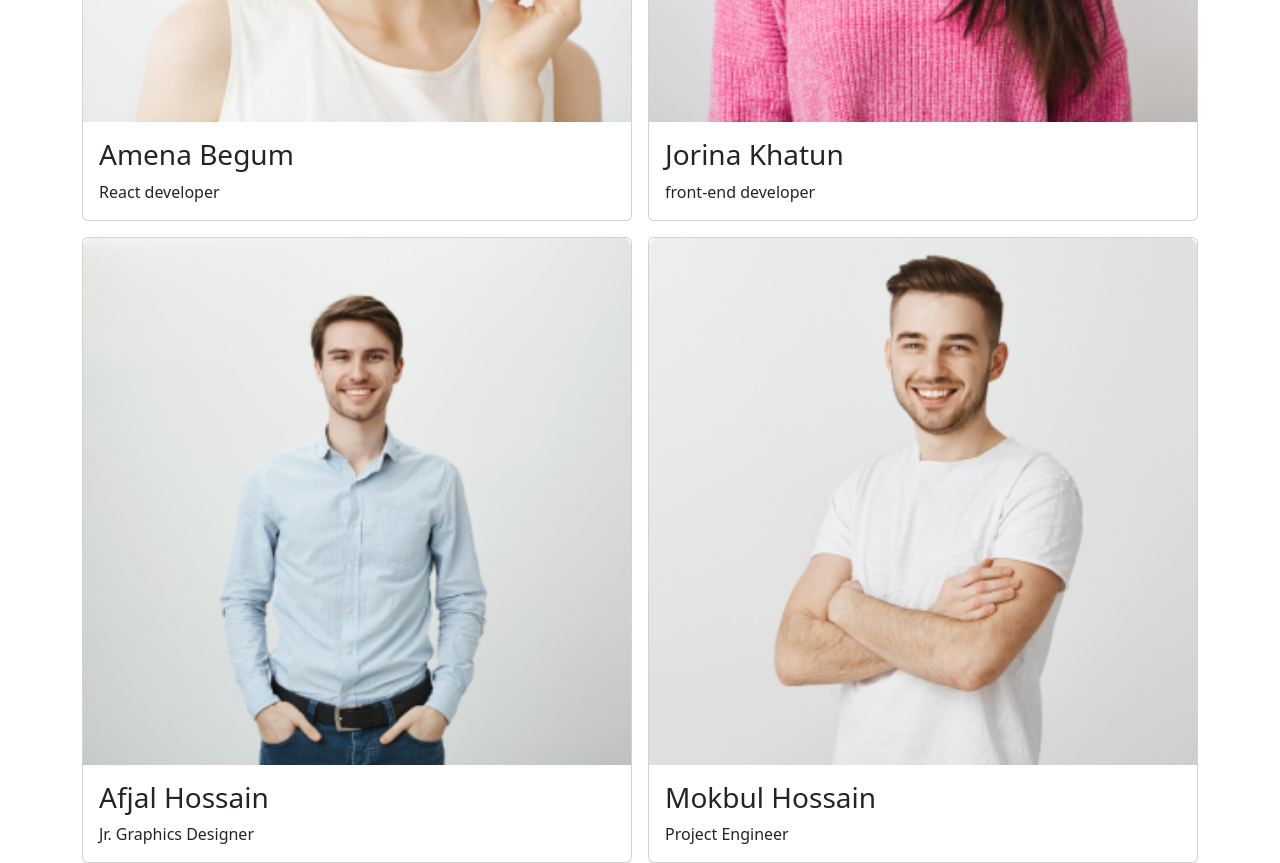
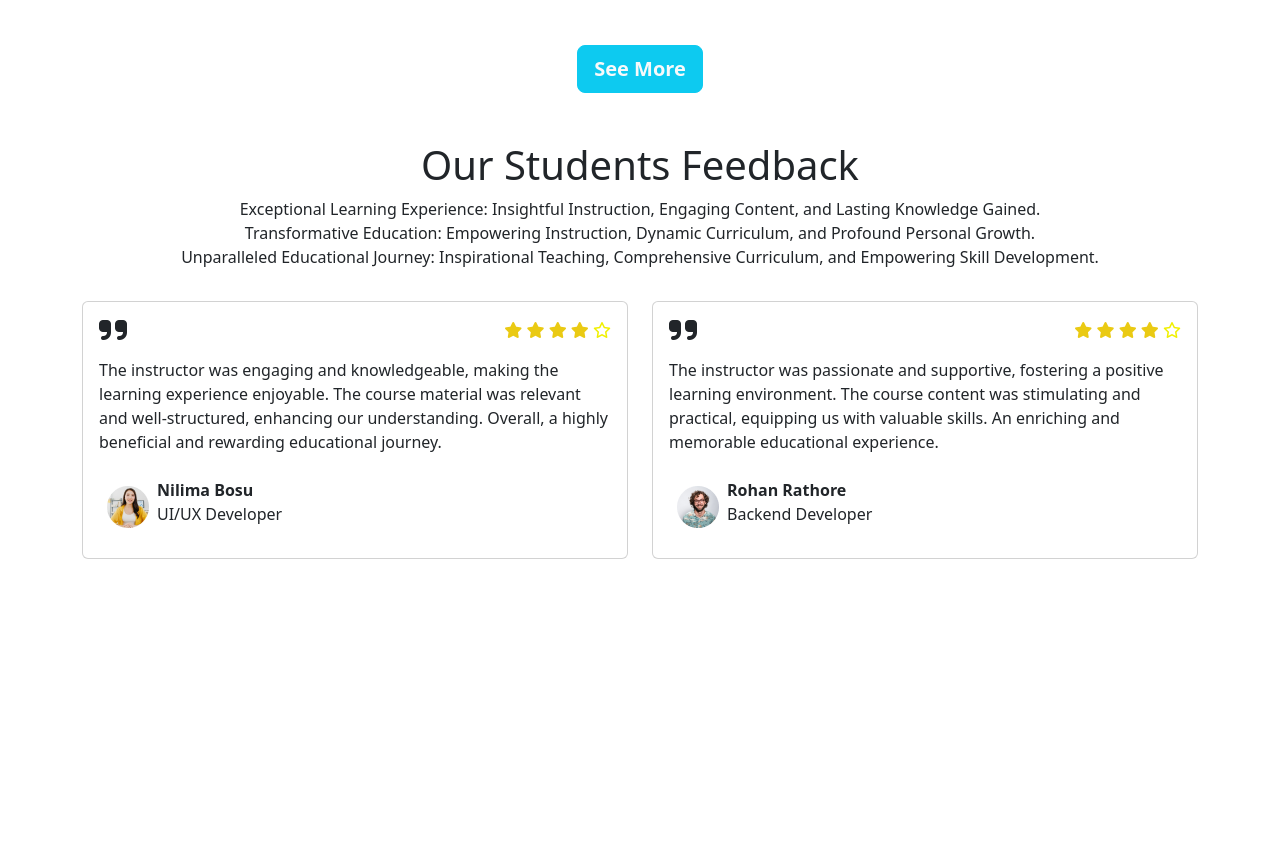
Before and after one commit to MasrulSakib/Educational-website, a plain HTML site: page index.html in a window 1280 px wide. Shown: the part 2999-3862 px from the top of the page. After the commit the page ends 3606 px from the top, so only its background shows below. Drawn offline with nearby package versions, Linux system fonts and the light colour scheme.

Commit message:
Student feedback panal added

```diff
--- a/index.html
+++ b/index.html
@@ -15,6 +15,7 @@
     <script src="https://cdn.jsdelivr.net/npm/bootstrap@5.3.0-alpha1/dist/js/bootstrap.bundle.min.js"
         integrity="sha384-w76AqPfDkMBDXo30jS1Sgez6pr3x5MlQ1ZAGC+nuZB+EYdgRZgiwxhTBTkF7CXvN"
         crossorigin="anonymous"></script>
+    <script src="https://kit.fontawesome.com/9032eb25e0.js" crossorigin="anonymous"></script>
     <header class="">
         <!-- navbar -->
         <div class="container">
@@ -347,7 +348,7 @@
             </div>
 
             <div>
-                <div class="row row-cols-1 row-cols-sm-1 row-cols-md-2 g-3">
+                <div class="row row-cols-1 row-cols-sm-1 row-cols-md-2 row-cols-lg-4 g-3 py-5">
                     <div class="col">
                         <div class="card h-100">
                             <img src="images/students/student-4.png" class="card-img-top" alt="...">
@@ -385,6 +386,91 @@
                         </div>
                     </div>
                 </div>
+                <div class="d-flex justify-content-center mb-5">
+                    <button type="button" class=" btn btn-info btn-lg fw-semibold text-light">See More</button>
+                </div>
+            </div>
+        </section>
+
+        <!-- students feedback panal -->
+
+        <section class="container">
+            <div class="text-center pb-3">
+                <h1>Our Students Feedback</h1>
+                <p>Exceptional Learning Experience: Insightful Instruction, Engaging Content, and Lasting Knowledge
+                    Gained. <br>
+                    Transformative Education: Empowering Instruction, Dynamic Curriculum, and Profound Personal Growth.
+                    <br>
+                    Unparalleled Educational Journey: Inspirational Teaching, Comprehensive Curriculum, and Empowering
+                    Skill Development.
+                </p>
+            </div>
+
+            <div>
+                <div class="row row-cols-1 row-cols-md-1 row-cols-lg-2 g-4 pb-5">
+                    <div class="col">
+                        <div class="card">
+                            <div class="card-body">
+                                <div class="d-flex justify-content-between">
+                                    <p><i class="fa-solid fa-quote-right fa-2xl"></i></p>
+                                    <p><i class="fa-solid fa-star" style="color: #eaca13;"></i>
+                                        <i class="fa-solid fa-star" style="color: #eaca13;"></i>
+                                        <i class="fa-solid fa-star" style="color: #eaca13;"></i>
+                                        <i class="fa-solid fa-star" style="color: #eaca13;"></i>
+                                        <i class="fa-regular fa-star" style="color: #f0f000;"></i>
+                                    </p>
+                                </div>
+
+                                <div>
+                                    <p class="card-text">The instructor was engaging and knowledgeable, making the
+                                        learning
+                                        experience enjoyable. The course material was relevant and well-structured,
+                                        enhancing our understanding. Overall, a highly beneficial and rewarding
+                                        educational
+                                        journey.</p>
+                                </div>
+                                <div class="d-flex flex-row pt-4">
+                                    <div class="p-2">
+                                        <img src="images/students/student-6.png" alt="">
+                                    </div>
+                                    <p><span class="fw-semibold">Nilima Bosu <br></span>
+                                        UI/UX Developer</p>
+                                </div>
+                            </div>
+                        </div>
+                    </div>
+                    <div class="col">
+                        <div class="card">
+                            <div class="card-body">
+                                <div class="d-flex justify-content-between">
+                                    <p><i class="fa-solid fa-quote-right fa-2xl"></i></p>
+                                    <p><i class="fa-solid fa-star" style="color: #eaca13;"></i>
+                                        <i class="fa-solid fa-star" style="color: #eaca13;"></i>
+                                        <i class="fa-solid fa-star" style="color: #eaca13;"></i>
+                                        <i class="fa-solid fa-star" style="color: #eaca13;"></i>
+                                        <i class="fa-regular fa-star" style="color: #f0f000;"></i>
+                                    </p>
+                                </div>
+
+                                <div>
+                                    <p class="card-text">The instructor was passionate and supportive, fostering a
+                                        positive
+                                        learning environment. The course content was stimulating and practical,
+                                        equipping us
+                                        with valuable skills. An enriching and memorable educational experience.</p>
+                                </div>
+                                <div class="d-flex flex-row pt-4">
+                                    <div class="p-2">
+                                        <img src="images/students/student-5.png" alt="">
+                                    </div>
+                                    <p><span class="fw-semibold">Rohan Rathore <br></span>
+                                        Backend Developer</p>
+                                </div>
+                            </div>
+                        </div>
+                    </div>
+
+                </div>
             </div>
         </section>
     </header>
```
